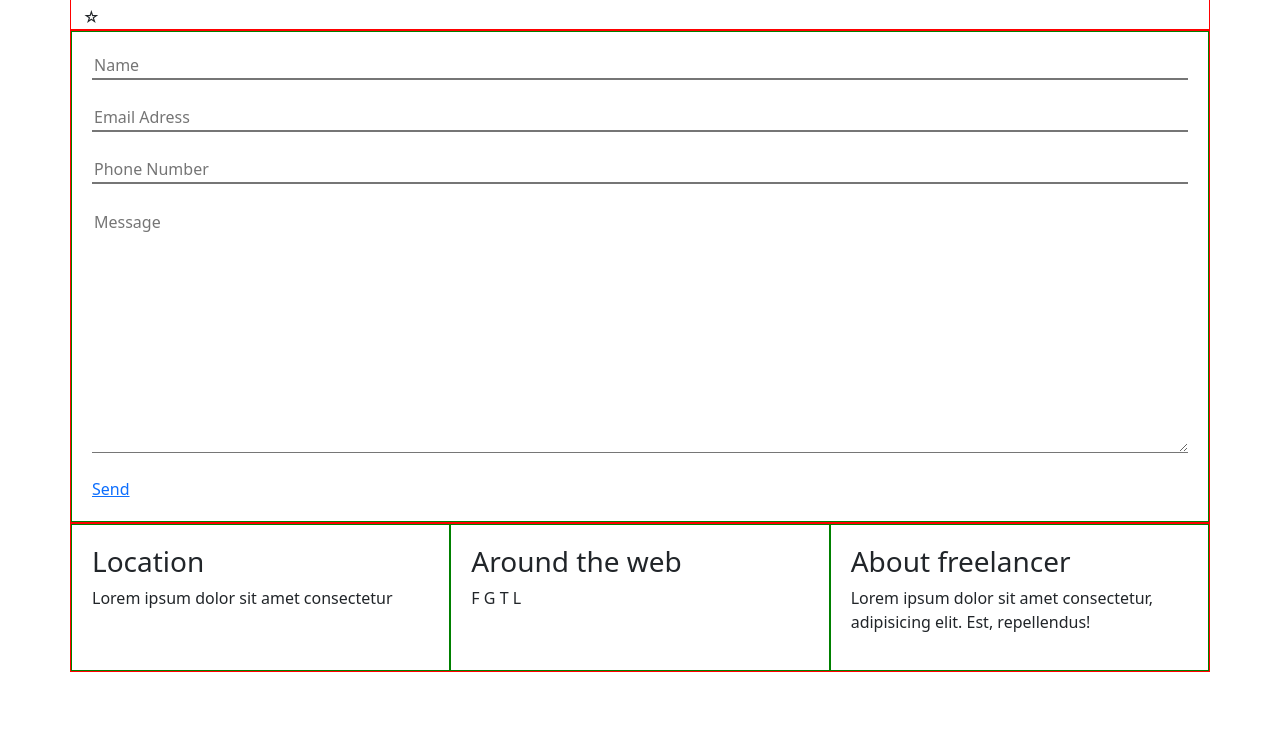
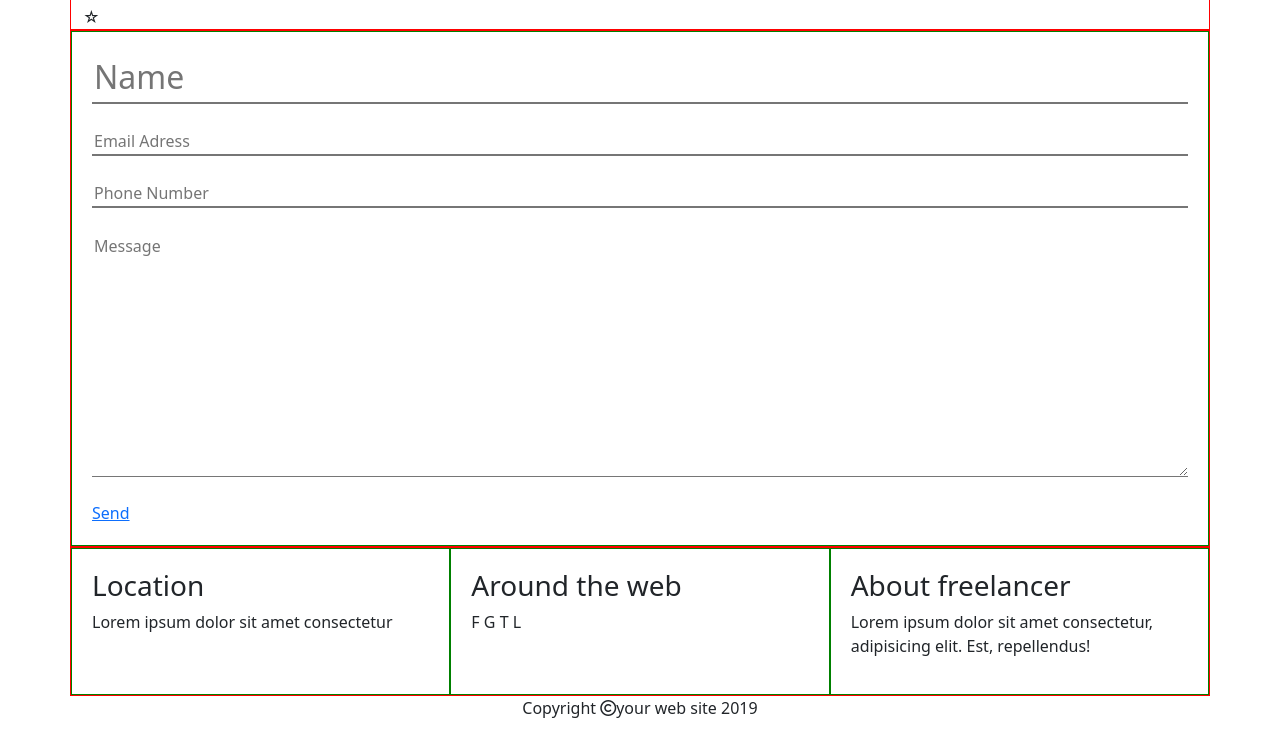
Before and after one commit to Federico-Maiocchi/html-css-bootstrap-freelancer, a plain HTML site: page index.html in a window 1280 px wide. Shown: the part 1501-2237 px from the top of the page. Before the commit the page ends 2173 px from the top, so only its background shows below. Drawn offline with nearby package versions, Linux system fonts and the light colour scheme.

Commit message:
ADD: footer-page part2

```diff
--- a/index.html
+++ b/index.html
@@ -109,7 +109,7 @@
                 <div class="row">
                     <div class="col-sm-8 col-md-12 ">
                         <form class="d-flex flex-column gap-4" action="">
-                            <input class="border-top-0 border-end-0 border-start-0" type="text" placeholder="Name">
+                            <input class="fs-2 border-top-0 border-end-0 border-start-0" type="text" placeholder="Name">
                             <input  class="border-top-0 border-end-0 border-start-0" type="mail" placeholder="Email Adress">
                             <input  class="border-top-0 border-end-0 border-start-0" type="text" placeholder="Phone Number">
                             <textarea  class="border-top-0 border-end-0 border-start-0" name="" id="" cols="30" rows="10" placeholder="Message"></textarea>
@@ -122,6 +122,7 @@
     </main>
     <!-- FOOTER -->
     <footer class="footer-page">
+        <!-- part 1 -->
         <div class="container">
             <div class="row">
                 <div class="col-sm-12 col-md-4">
@@ -140,7 +141,9 @@
                     <p>Lorem ipsum dolor sit amet consectetur, adipisicing elit. Est, repellendus!</p>
                 </div>
             </div>
-            <div></div>
+        </div>
+        <div class="container">
+            <div class="fs-7 text-center"><p class="fs-6">Copyright <i class="fa-regular fa-copyright"></i>your web site 2019 </p></div>
         </div>
     </footer>
 </body>
```
